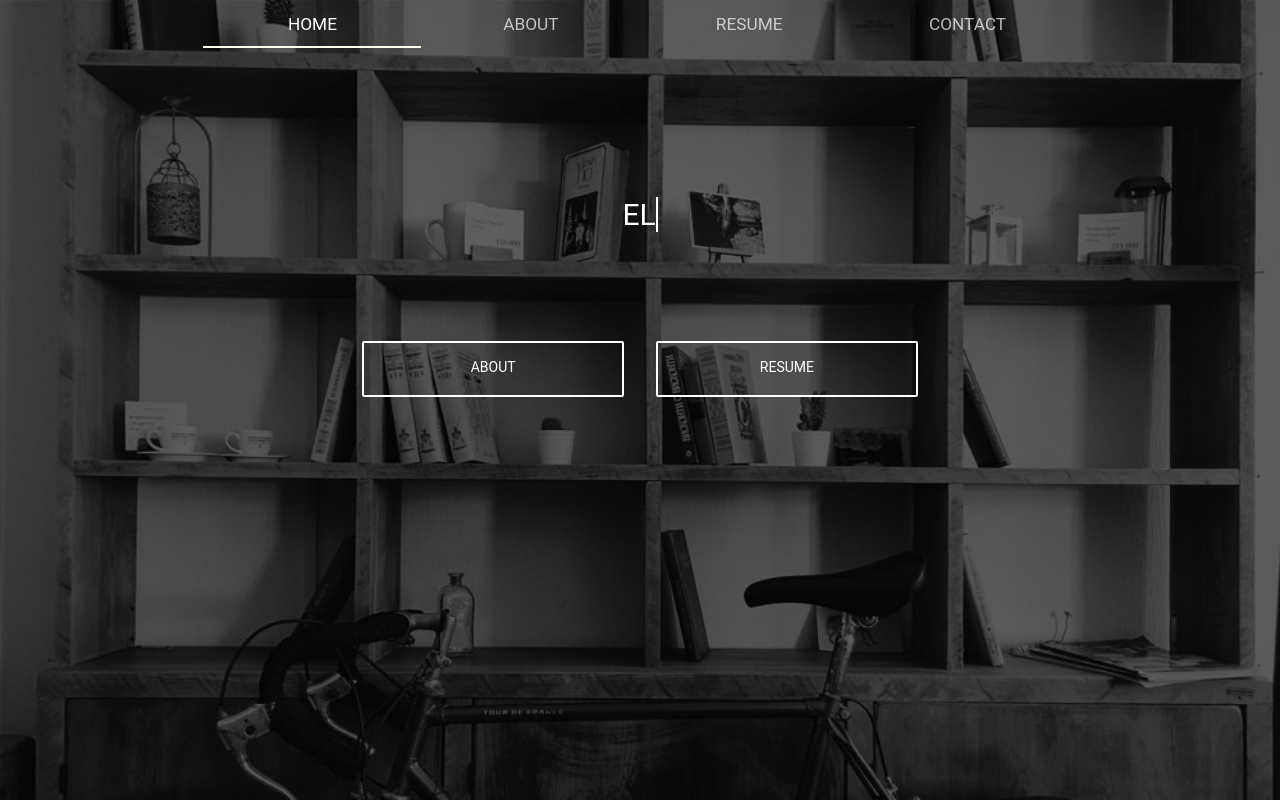
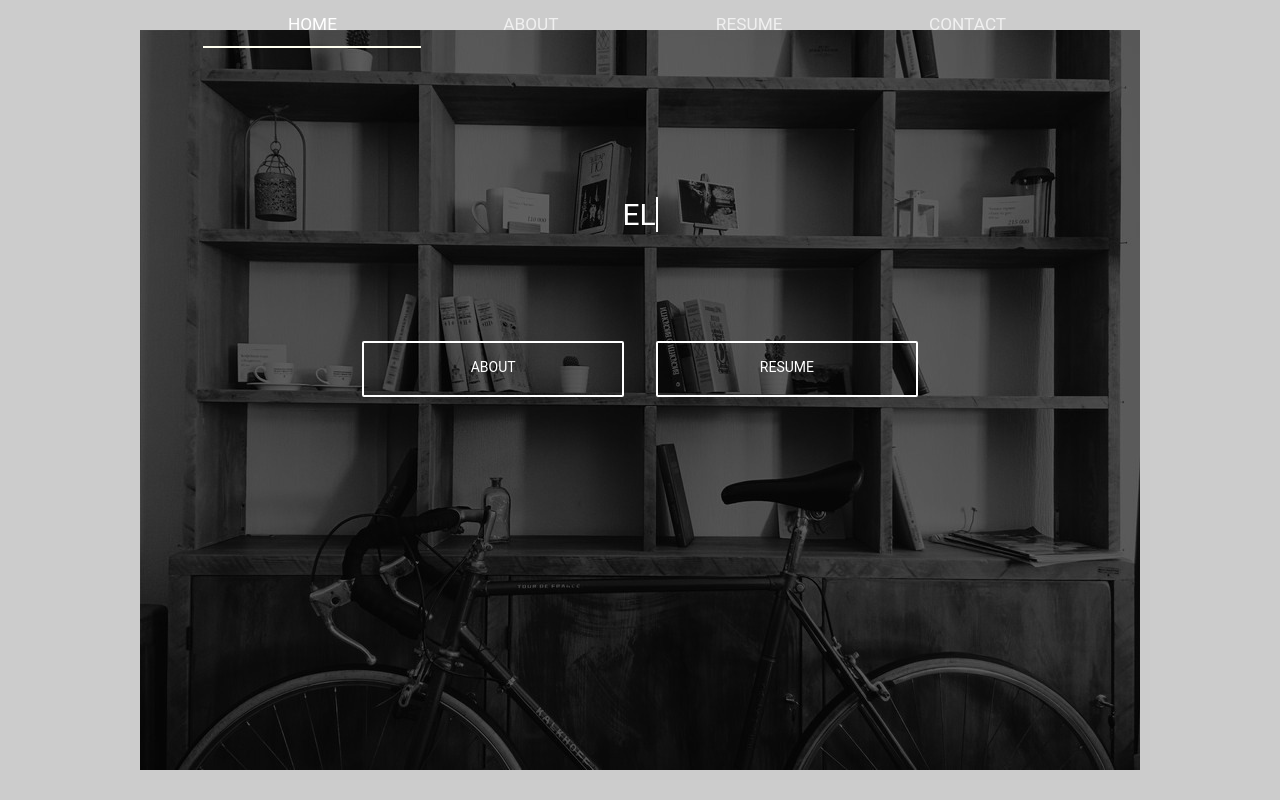
Before and after one commit to gearingdevin/personalWebsite, a website: page public/views/index.html in a window 1280 px wide. Drawn offline with nearby package versions, Linux system fonts and the light colour scheme.

Commit message:
background size fix v2

```diff
--- a/public/css/main.css
+++ b/public/css/main.css
@@ -60,9 +60,9 @@ body {
   background-repeat: no-repeat;
   /* background-position: center;  */
   background-attachment: fixed;
-  background-size:     cover;                      /* <------ */
+  background-size:     initial;                      /* <------ */
   background-repeat:   no-repeat;
-  background-position: 0px 0px;
+  background-position: center center;
   overflow-x: hidden;
     /* overflow-y:scroll; */
     /* overflow-y: hidden; */
```
